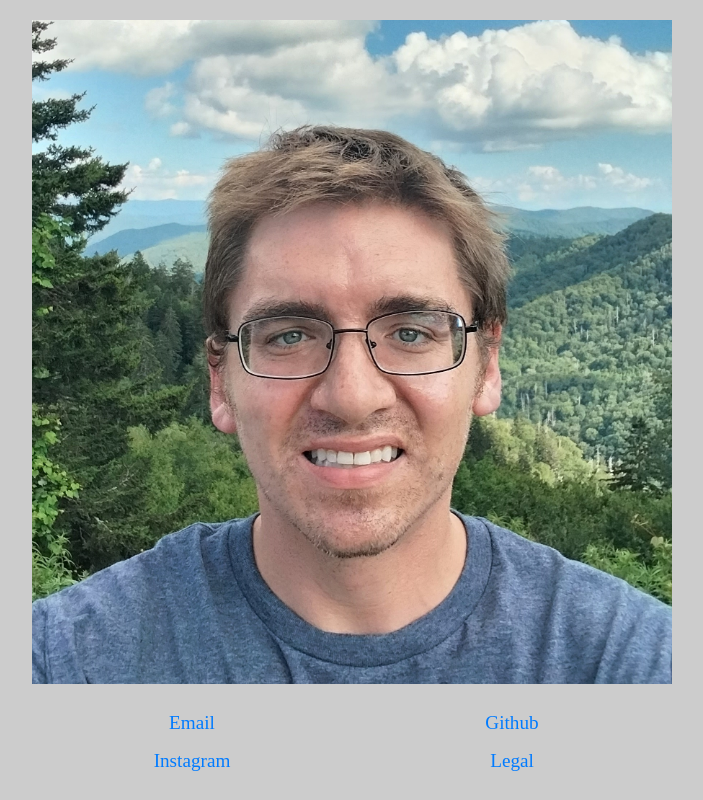
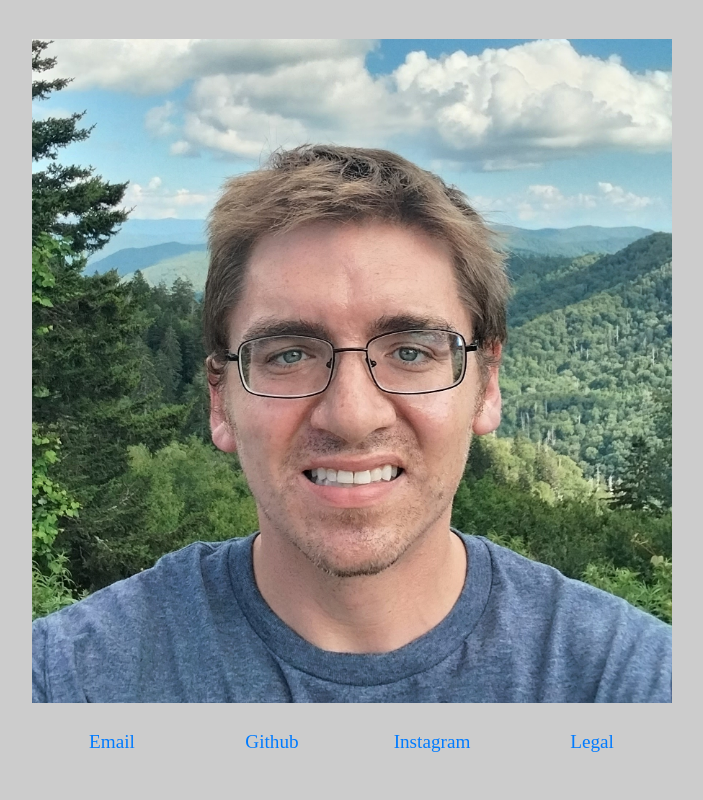
Before and after one commit to ia99/MyPersonalSite, a plain HTML site: page index.html in a window 1280 px wide. Shown: the whole page, without its empty margins (288-991 px from the left). Drawn offline with Linux system fonts and the light colour scheme.

Commit message:
Links changed from two lines to one

```diff
--- a/index.html
+++ b/index.html
@@ -88,19 +88,11 @@
         <tr>
           <td><a id="email" href="">Email</a></td>
           <td><a id="github" href="">Github</a></td>
-        </tr>
-      </tbody>
-    </table>
-
-    <table>
-      <tbody>
-        <tr>
           <td><a id="instagram" href="">Instagram</a></td>
           <td><a id="lawyer" href="">Legal</a></td>
         </tr>
       </tbody>
     </table>
-
   </div>
 
   <script>
```
